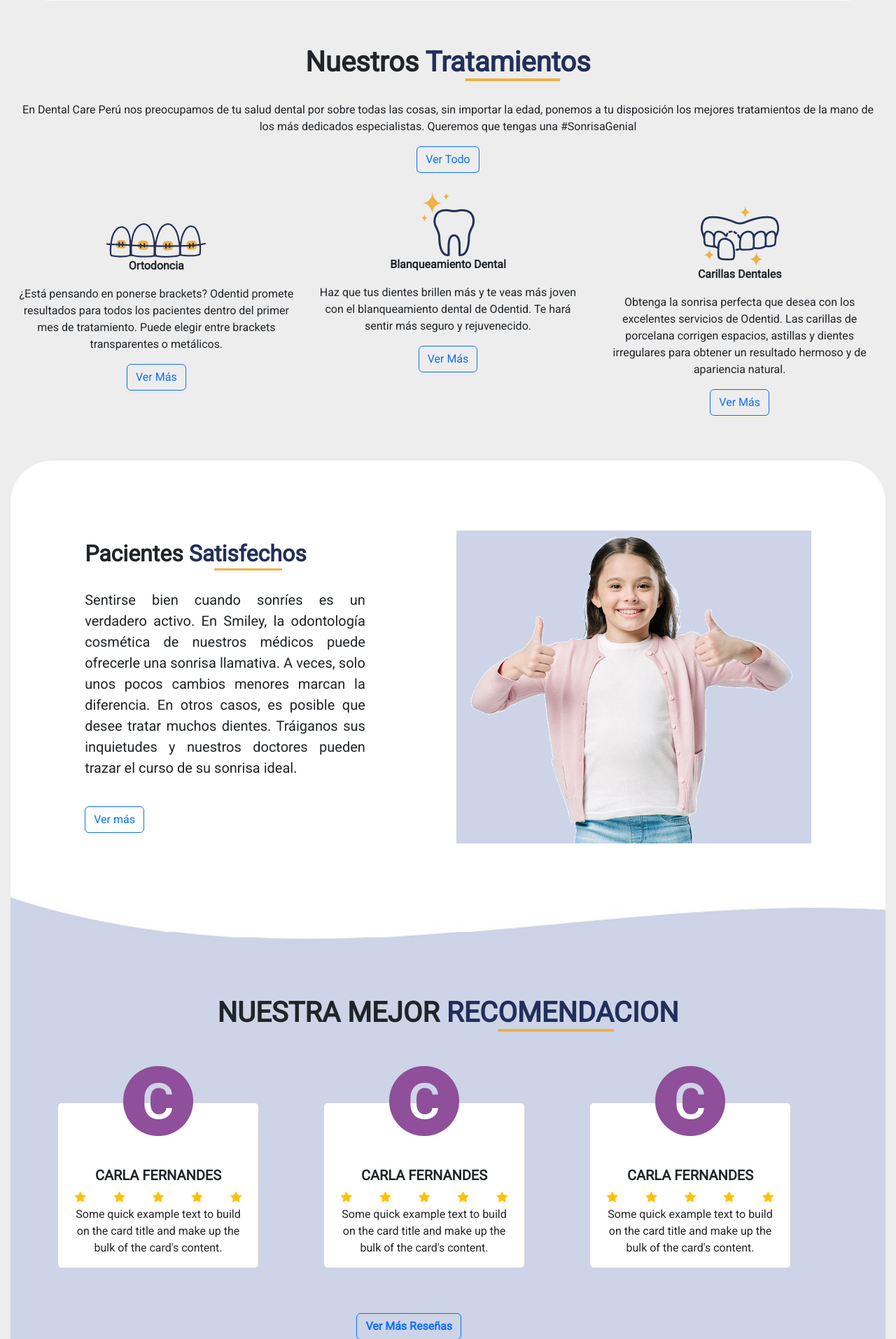
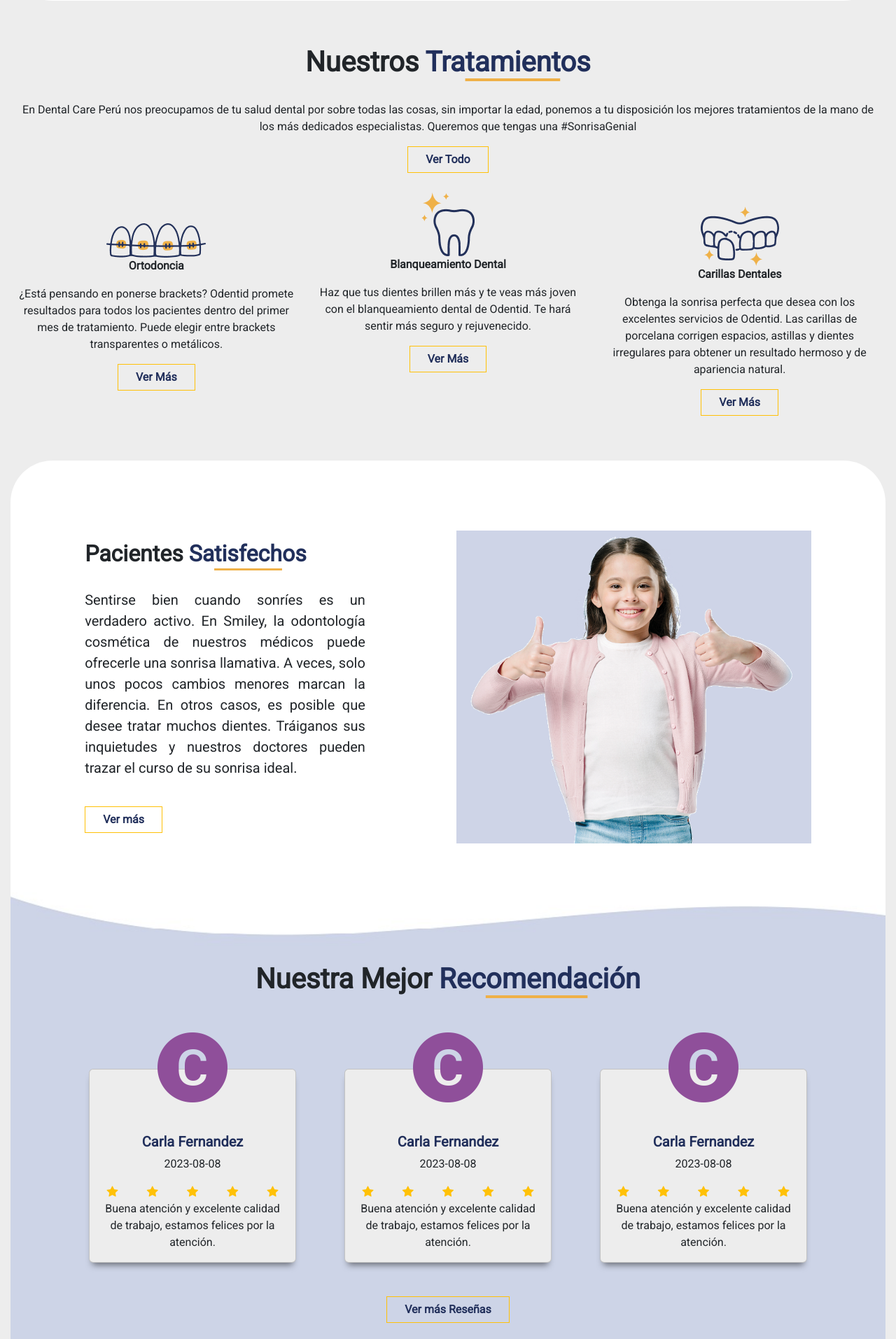
Before and after one commit to Juliogs1999/ClinicaDental-Web, a PHP site: page / in a window 1280 px wide. Shown: the part 1616-3529 px from the top of the page at 70% size. Run offline with PHP 8.4, Linux system fonts and the light colour scheme.

Commit message:
3-11-2023

```diff
--- a/ClinicaDental-web/index.html
+++ b/ClinicaDental-web/index.html
@@ -67,7 +67,7 @@
                 <a class="nav-link mx-4" data-bs-toggle="pill" data-bs-target="#pills-contact" type="button" role="tab" aria-controls="pills-contact" aria-selected="false" href="#" id="item-menu-galeriadesonrisas">Galeria de Sonrisas</a>
             </li>
             <li class="nav-item">
-                <a class="nav-link  mx-4" href="#">Blog</a>
+                <a class="nav-link  mx-4" data-bs-toggle="pill" data-bs-target="#pills-contact" type="button" role="tab" aria-controls="pills-contact" aria-selected="false" href="#" id="item-menu-blog">Blog</a>
             </li>
             <li class="nav-item">
                 <a class="nav-link  mx-4" href="#"><i class="bi bi-search"></i></a>
@@ -88,8 +88,7 @@
     <div id="carouselExampleIndicators" class="carousel slide ">
         <div class="carousel-indicators ">
           <button type="button" data-bs-target="#carouselExampleIndicators" data-bs-slide-to="0" class="active" aria-current="true" aria-label="Slide 1"></button>
-          <button type="button" data-bs-target="#carouselExampleIndicators" data-bs-slide-to="1" aria-label="Slide 2"></button>
-          <button type="button" data-bs-target="#carouselExampleIndicators" data-bs-slide-to="2" aria-label="Slide 3"></button>
+
         </div>
         <div class="carousel-inner ">
           <div class="carousel-item active ">
@@ -104,78 +103,9 @@
               </div>
           </div>
           </div>
-          <!--SEGUNDO CARRUSEL-->
-          <div class="carousel-item">
-            <div class="bg-nosotros" style="height: 1010px;">
-              <div class="pt-5">
-                  <div class="row pt-5">
 
-                    <div class="col mt-5 mb-3 ml-nosotros">
-                      <h1 class="card-title text-dark" style="font-size: 4vw;"><strong>La mejor </strong>
-                        <br><strong>presentación</strong></h1>
-                          <h1 class="card-title text-dark" style="font-size: 4vw;"><strong>es tu </strong><strong class="letra1">SONRISA </strong></h1>
-                          <br>
-                          <p class="text-dark" style="font-size: 2vw;">Manteniendo una correcta higiene
-                              <br>bucodental y asistiendo cada seis meses al
-                              <br>odontólogo podra gozar de una sonrisa
-                              <br>sana. Lo invitamos a reservar una cita con
-                              <br>nosotros ¡Queremos verlo sonreir!
-                          </p>
-                          <form class="d-flex" role="search">
-                            <a type="button" class="btn btn-warning text-dark rounded-pill my-2" href="https://api.whatsapp.com/send?phone=51946455607">
-                                <i class="bi bi-whatsapp wsp-color letra-roboto"></i> <strong>Reservar Cita</strong>
-                            </a>
-                          </form>
         </div>
 
-                    <div class="col mt-3 mb-3 text-center">
-                      <img src="img/bg-nosotros.png" class="img-fluid" alt="...">
-                    </div>
-                  </div>
-              </div>
-          </div>
-          </div>
-          <!--TERCER CARROSUEL-->
-          <div class="carousel-item">
-            <div class="bg-nosotros" style="height: 1010px;">
-              <div class="pt-5">
-                  <div class="row pt-5">
-
-                    <div class="col mt-5 mb-3 ml-nosotros">
-                      <h1 class="card-title text-dark" style="font-size: 4vw;"><strong>La mejor </strong>
-                        <br><strong>presentación</strong></h1>
-                          <h1 class="card-title text-dark" style="font-size: 4vw;"><strong>es tu </strong><strong class="letra1">SONRISA </strong></h1>
-                          <br>
-                          <p class="text-dark" style="font-size: 2vw;">Manteniendo una correcta higiene
-                              <br>bucodental y asistiendo cada seis meses al
-                              <br>odontólogo podra gozar de una sonrisa
-                              <br>sana. Lo invitamos a reservar una cita con
-                              <br>nosotros ¡Queremos verlo sonreir!
-                          </p>
-                          <form class="d-flex" role="search">
-                            <a type="button" class="btn btn-warning text-dark rounded-pill my-2" href="https://api.whatsapp.com/send?phone=51946455607">
-                                <i class="bi bi-whatsapp wsp-color letra-roboto"></i> <strong>Reservar Cita</strong>
-                            </a>
-                          </form>
-                    </div>
-
-                    <div class="col mt-3 mb-3 text-center">
-                      <img src="img/GALERIASONRISAS-PRINCIPAL.png" class="img-fluid" alt="...">
-                    </div>
-                  </div>
-              </div>
-          </div>
-          </div>
-
-        </div>
-        <button class="carousel-control-prev" type="button" data-bs-target="#carouselExampleIndicators" data-bs-slide="prev">
-          <span class="carousel-control-prev-icon" aria-hidden="true"></span>
-          <span class="visually-hidden">Previous</span>
-        </button>
-        <button class="carousel-control-next" type="button" data-bs-target="#carouselExampleIndicators" data-bs-slide="next">
-          <span class="carousel-control-next-icon" aria-hidden="true"></span>
-          <span class="visually-hidden">Next</span>
-        </button>
       </div>
 
 
@@ -236,7 +166,7 @@
                     <p class="fs-5" style="text-align: justify;">Puedes confiar en nosotros para llevar a cabo cualquier tratamiento dental, somos
                         especialistas en periodoncia y cirugía oral. Pero además, también puedes contar con
                          nosotros para mejorar tu rendimiento deportivo.</p>
-                  <a href="#" class="btn btn-outline-primary" style="float: left;">Conócenos</a>
+                  <a href="#" class="btn btn-outline-warning btn-azul" style="float: left;"><strong>Conócenos</strong></a>
                 </div>
 
           </div>
@@ -257,7 +187,7 @@
 
                     <p>En Dental Care Perú nos preocupamos de tu salud dental por sobre todas las cosas, sin importar la edad, ponemos a tu disposición
                     los mejores tratamientos de la mano de los más dedicados especialistas. Queremos que tengas una #SonrisaGenial</p>
-                    <a href="#" class="btn btn-outline-primary">Ver Todo</a>
+                    <a href="#" class="btn btn-outline-warning btn-azul"><strong>Ver Todo</strong></a>
                 </div>
             </div>
 
@@ -269,7 +199,7 @@
                     <p class="tratamiento-letra"><strong>Ortodoncia</strong></p>
                     <p>¿Está pensando en ponerse brackets? Odentid promete resultados para todos los pacientes dentro del
                         primer mes de tratamiento. Puede elegir entre brackets transparentes o metálicos.</p>
-                    <a href="#" class="btn btn-outline-primary">Ver Más</a>
+                    <a href="#" class="btn btn-outline-warning btn-azul"><strong>Ver Más</strong></a>
                 </div>
                 <div class="col-md-4 col-12 pt-1">
                     <picture>
@@ -278,7 +208,7 @@
                     <p class="tratamiento-letra"><strong>Blanqueamiento Dental</strong></p>
                     <p>Haz que tus dientes brillen más y te veas más joven con el blanqueamiento
                         dental de Odentid. Te hará sentir más seguro y rejuvenecido.</p>
-                    <a href="#" class="btn btn-outline-primary">Ver Más</a>
+                        <a href="#" class="btn btn-outline-warning btn-azul"><strong>Ver Más</strong></a>
                 </div>
                 <div class="col-md-4 col-12">
                     <br>
@@ -288,7 +218,7 @@
                     <p class="tratamiento-letra"><strong>Carillas Dentales</strong></p>
                     <p>Obtenga la sonrisa perfecta que desea con los excelentes servicios de Odentid. Las carillas de porcelana corrigen
                         espacios, astillas y dientes irregulares para obtener un resultado hermoso y de apariencia natural.</p>
-                    <a href="#" class="btn btn-outline-primary">Ver Más</a>
+                        <a href="#" class="btn btn-outline-warning btn-azul"><strong>Ver Más</strong></a>
                 </div>
             </div>
 
@@ -308,7 +238,7 @@
                        pocos cambios menores marcan la diferencia. En otros casos, es posible que desee tratar muchos dientes.
                        Tráiganos sus inquietudes y nuestros doctores pueden trazar el curso de su sonrisa ideal.</p>
                   <br>
-                  <a href="" class="btn btn-outline-primary"style="float: left;">Ver más</a>
+                  <a href="" class="btn btn-outline-warning btn-azul"style="float: left;"><strong>Ver más</strong></a>
 
                 </div>
 
@@ -321,22 +251,24 @@
 
         </div>
       </div>
+<!--NUESTRA RECOMENDACION ALTERNATIVO-->
+      <div class="letra-roboto" id="recomendacion" style="padding-top: 100px; padding-bottom: 100px;">
+        <div class="container">
+          <div class="row">
+            <div class="col">
+              <h1 class="fw-bolder text-center">Nuestra Mejor <span class="c-color">Rec<u>omenda</u>ción</span></h1>
+            </div>
+          </div>
 
-      <!--NUESTRA MEJOR RECOMENDACION-->
-      <div id="recomendacion" style="padding-top: 100px;" class="letra-roboto">
-        <h1 class="text-center fw-bolder pt-5">NUESTRA MEJOR <strong style="color: #212F5B;">REC<u>OMENDA</u>CION</strong></h1>
-
-        <div class="container pt-5 pb-5 text-center" >
-        <div class="row pt-5 justify-content-evenly" >
-
-
-          <div class="col-md-4 ps">
-            <div class="card mb-3" style="width: 18rem;">
-              <div class=" circulo">
+          <div class="row justify-content-evenly text-center pt-5">
+            <div class="col-4 pt-5" style="width: 20rem;">
+              <div class="card border-card3 h-100 tratamiento">
+                <div class="circulo">
                   <strong> <i class="bi bi-c-circle-fill" style="font-size: 100px;  color: #8F4F9A;"></i></strong>
                 </div>
-              <div class="card-body h-100">
-                <h5 class="card-title"><strong>CARLA FERNANDES</strong></h5>
+                <div class="card-body">
+                  <h5 class="card-title fw-bolder c-color">Carla Fernandez</h5>
+                  <p>2023-08-08</p>
                   <div class="row">
                     <div class="col text-warning"><i class="bi bi-star-fill"></i></div>
                     <div class="col text-warning"><i class="bi bi-star-fill"></i></div>
@@ -344,19 +276,19 @@
                     <div class="col text-warning"><i class="bi bi-star-fill"></i></div>
                     <div class="col text-warning"><i class="bi bi-star-fill"></i></div>
                   </div>
-                <p class="card-text">Some quick example text to build on the card title and make up the bulk of the card's content.</p>
+                  <p class="card-text">Buena atención y excelente calidad de trabajo, estamos felices por la atención.</p>
+
                 </div>
               </div>
             </div>
-
-
-          <div class="col-md-4">
-            <div class="card text-center mb-3" style="width: 18rem;">
+            <div class="col-4 pt-5" style="width: 20rem;">
+              <div class="card border-card3 h-100 tratamiento">
                 <div class="circulo">
-                <strong> <i class="bi bi-c-circle-fill" style="font-size: 100px;  color: #8F4F9A;  " ></i></strong>
+                  <strong> <i class="bi bi-c-circle-fill" style="font-size: 100px;  color: #8F4F9A;"></i></strong>
                 </div>
                 <div class="card-body">
-                <h5 class="card-title"><strong>CARLA FERNANDES</strong></h5>
+                  <h5 class="card-title fw-bolder c-color">Carla Fernandez</h5>
+                  <p>2023-08-08</p>
                   <div class="row">
                     <div class="col text-warning"><i class="bi bi-star-fill"></i></div>
                     <div class="col text-warning"><i class="bi bi-star-fill"></i></div>
@@ -364,19 +296,19 @@
                     <div class="col text-warning"><i class="bi bi-star-fill"></i></div>
                     <div class="col text-warning"><i class="bi bi-star-fill"></i></div>
                   </div>
-                <p class="card-text">Some quick example text to build on the card title and make up the bulk of the card's content.</p>
+                  <p class="card-text">Buena atención y excelente calidad de trabajo, estamos felices por la atención.</p>
+
                 </div>
               </div>
             </div>
-
-
-          <div class="col-md-4">
-            <div class="card text-center  mb-3" style="width: 18rem;">
-              <div class=" circulo">
-                <strong> <i class="bi bi-c-circle-fill" style="font-size: 100px;  color: #8F4F9A;  " ></i></strong>
+            <div class="col-4 pt-5" style="width: 20rem;">
+              <div class="card border-card3 h-100 tratamiento">
+                <div class="circulo">
+                  <strong> <i class="bi bi-c-circle-fill" style="font-size: 100px;  color: #8F4F9A;"></i></strong>
                 </div>
                 <div class="card-body">
-                  <h5 class="card-title"><strong>CARLA FERNANDES</strong></h5>
+                  <h5 class="card-title fw-bolder c-color">Carla Fernandez</h5>
+                  <p>2023-08-08</p>
                   <div class="row">
                     <div class="col text-warning"><i class="bi bi-star-fill"></i></div>
                     <div class="col text-warning"><i class="bi bi-star-fill"></i></div>
@@ -384,59 +316,73 @@
                     <div class="col text-warning"><i class="bi bi-star-fill"></i></div>
                     <div class="col text-warning"><i class="bi bi-star-fill"></i></div>
                   </div>
-                  <p class="card-text">Some quick example text to build on the card title and make up the bulk of the card's content.</p>
+                  <p class="card-text">Buena atención y excelente calidad de trabajo, estamos felices por la atención.</p>
+
+                </div>
               </div>
             </div>
           </div>
 
 
+
+          <div class="row text-center pt-5">
+            <div class="col">
+              <a href="#" class="btn btn-outline-warning btn-azul"><strong>Ver más Reseñas</strong></a>
+            </div>
+          </div>
         </div>
 
-        <div class="text-center mt-5 mb-5 pb-5" style="padding-right: 10%;">
-          <button type="button" class="btn btn-outline-primary"><strong>Ver Más Reseñas</strong></button>
+      </div>
+
+<!--ULTIMOS BLOGS-->
+<div class="bg-white" id="tratamiento">
+  <div class="container">
+      <!--Titulo-->
+      <div class="row">
+          <div class="col">
+              <h1 class="text-center fw-bolder">Ultimos <span class="c-color"><u>Blogs</u></span></h1>
+          </div>
+      </div>
+
+      <!--IMAGENES DE 4-->
+      <div class="row align-items-center justify-content-evenly">
+
+          <div class="col-md-4 pt-5" style="width: 25rem;">
+              <div class="card h-100" >
+                  <img src="img/image 1.png" class="img-fluid" alt="..." style="margin: 10px;" >
+                  <p class="text-center">Some quick example text to build on the card title and make up the bulk of the card's content.</p>
+              </div>
+          </div>
+
+          <div class="col-md-4 pt-5" style="width: 25rem;">
+              <div class="card h-100" >
+                 <img src="img/image 2.png" class="img-fluid" alt="..." style="margin: 10px;" >
+                 <p class="text-center">Some quick example text to build on the card title and make up the bulk of the card's content.</p>
+              </div>
+          </div>
+
+          <div class="col-md-4 pt-5" style="width: 25rem;">
+              <div class="card h-100" >
+                  <img src="img/image 3.png" class="img-fluid" alt="..." style="margin: 10px;" >
+                  <p class="text-center">Some quick example text to build on the card title and make up the bulk of the card's content.</p>
+              </div>
+          </div>
+
+      </div>
+      <!--ROW BOTON-->
+      <div class="row pt-5 text-center">
+        <div class="col">
+
+          <a href="#" class="btn btn-outline-warning btn-azul">
+            <strong>Ver el Blog</strong>
+          </a>
+
+
+        </div>
       </div>
 
   </div>
 </div>
-
-<!--ULTIMOS BLOGS-->
-<div id="ultimo.blogs" class="pt-5 pb-5 text-center letra-roboto" style="background-color: white;">
-  <h1 class="text-center  pt-5"><strong>Ultimos </strong><STRONG style="color: #212F5B;"><u>Blogs</u></STRONG></h1>
-
-  <div class="container pt-5">
-  <div class="row">
-    <div class="col-md-4">
-      <div class="card" style="width: 18rem;">
-        <img src="img/image 1.png" class="card-img-top" alt="...">
-        <div class="card-body">
-          <p class="card-text">Some quick example text to build on the card title and make up the bulk of the card's content.</p>
-        </div>
-      </div>
-    </div>
-    <div class="col-md-4">
-      <div class="card" style="width: 18rem;">
-        <img src="img/image 2.png" class="card-img-top" alt="...">
-        <div class="card-body">
-          <p class="card-text">Some quick example text to build on the card title and make up the bulk of the card's content.</p>
-        </div>
-      </div>
-    </div>
-    <div class="col-md-4">
-      <div class="card" style="width: 18rem;">
-        <img src="img/image 3.png" class="card-img-top" alt="...">
-        <div class="card-body">
-          <p class="card-text">Some quick example text to build on the card title and make up the bulk of the card's content.</p>
-        </div>
-      </div>
-    </div>
-  </div>
-</div>
-
-  <div class="text-center mt-5 mb-5 pb-5" style="padding-right: 10%;"> <button type="button" class="btn btn-outline-primary"><strong>Ver el Blog</strong></button> </div>
-
-</div>
-
-
 
 <!--CONTACTANOS-->
 <div id="contactanos">
@@ -526,7 +472,7 @@
             </div>
           </div>
           <div class="d-grid col-4 mx-auto">
-            <button type="submit" class="btn btn-outline-warning rounded-pill" style="color: #212F5B; float: left;"><strong>Envíar</strong></button>
+            <button type="submit" class="btn btn-outline-warning btn-azul"><strong>Envíar</strong></button>
           </div>
         </form>
       </div>
--- a/ClinicaDental-web/js/main.js
+++ b/ClinicaDental-web/js/main.js
@@ -31,5 +31,16 @@ $(function () {
             });
     });
 
+    $("#item-menu-blog").click(function (e) {
+        e.preventDefault();
+        fetch('./blog.html')
+            .then(function (response) {
+                return response.text();
+            })
+            .then(function (datoshtml) {
+                $("#main-content").html(datoshtml);
+            });
+    });
+
 
 });
--- a/ClinicaDental-web/style.css
+++ b/ClinicaDental-web/style.css
@@ -32,9 +32,12 @@ body{
     background-color: #EDEDED;
     padding-left: 15px;
     padding-right: 15px;
-
-
-
+}
+.btn-azul{
+    color: #212F5B;
+     border-radius: 0;
+    padding-left: 25px;
+    padding-right: 25px;
 }
 .pd-tamaño{
     padding-bottom: 30px;
@@ -131,6 +134,10 @@ body{
     border-bottom-left-radius: 30px;
     box-shadow: 5px 8px 10px 2px rgba(0, 0, 0, 0.5);
 }
+.border-card3{
+    box-shadow: 0px 8px 10px -5px rgba(0, 0, 0, 0.5);
+
+}
 #NuestrosEspecialistas{
     background-color: white;
 
```
Also changed, not shown: ClinicaDental-web/blog.html (added, +97 -0 lines), ClinicaDental-web/nosotros.html (+6 -6 lines), ClinicaDental-web/img/bg-blog.png (added), ClinicaDental-web/img/img1-blog.png (added), ClinicaDental-web/img/tratamiento/img2-blog.png (added). Lines whose indentation alone changed are shown as unchanged.
